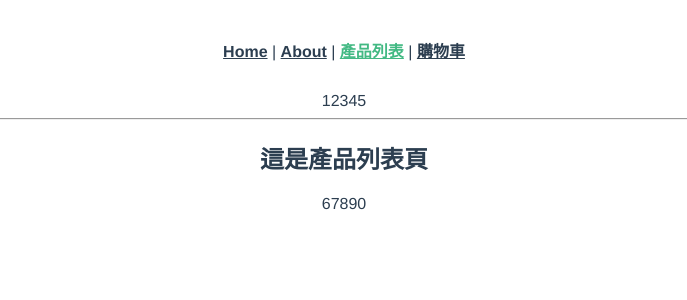
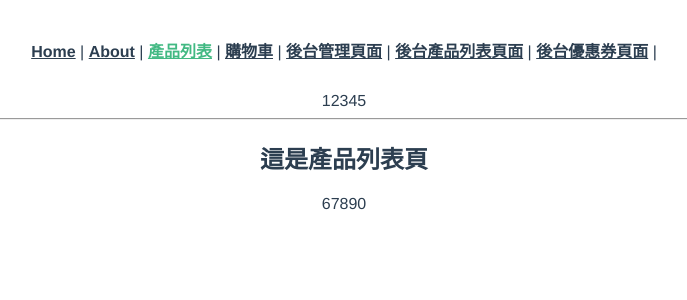
Before and after one commit to gmwu185/js-training-week-06-vue-cli-router, a Vue app: page /#/products in a window 1280 px wide. Shown: the top 300 px of the page, without its empty margins (296-983 px from the left). Built offline with nearby package versions, Linux system fonts and the light colour scheme.

Commit message:
加入 .env 檔與環境變數設定

```diff
--- a/src/App.vue
+++ b/src/App.vue
@@ -4,7 +4,10 @@
       <router-link to="/">Home</router-link> |
       <router-link to="/about">About</router-link> |
       <router-link to="/products">產品列表</router-link> |
-      <router-link to="/cart">購物車</router-link>
+      <router-link to="/cart">購物車</router-link> |
+      <router-link to="/admin">後台管理頁面</router-link> |
+      <router-link to="/admin/products">後台產品列表頁面</router-link> |
+      <router-link to="/admin/coupons">後台優惠券頁面</router-link> |
     </div>
     12345
     <hr>
--- a/src/views/Products.vue
+++ b/src/views/Products.vue
@@ -11,5 +11,8 @@ export default {
       products: [],
     };
   },
+  created() {
+    console.log('UUID', process.env.VUE_APP_UUID);
+  },
 };
 </script>
```
Also changed, not shown: 1 other file (tests, documents, lock files or other folders).
